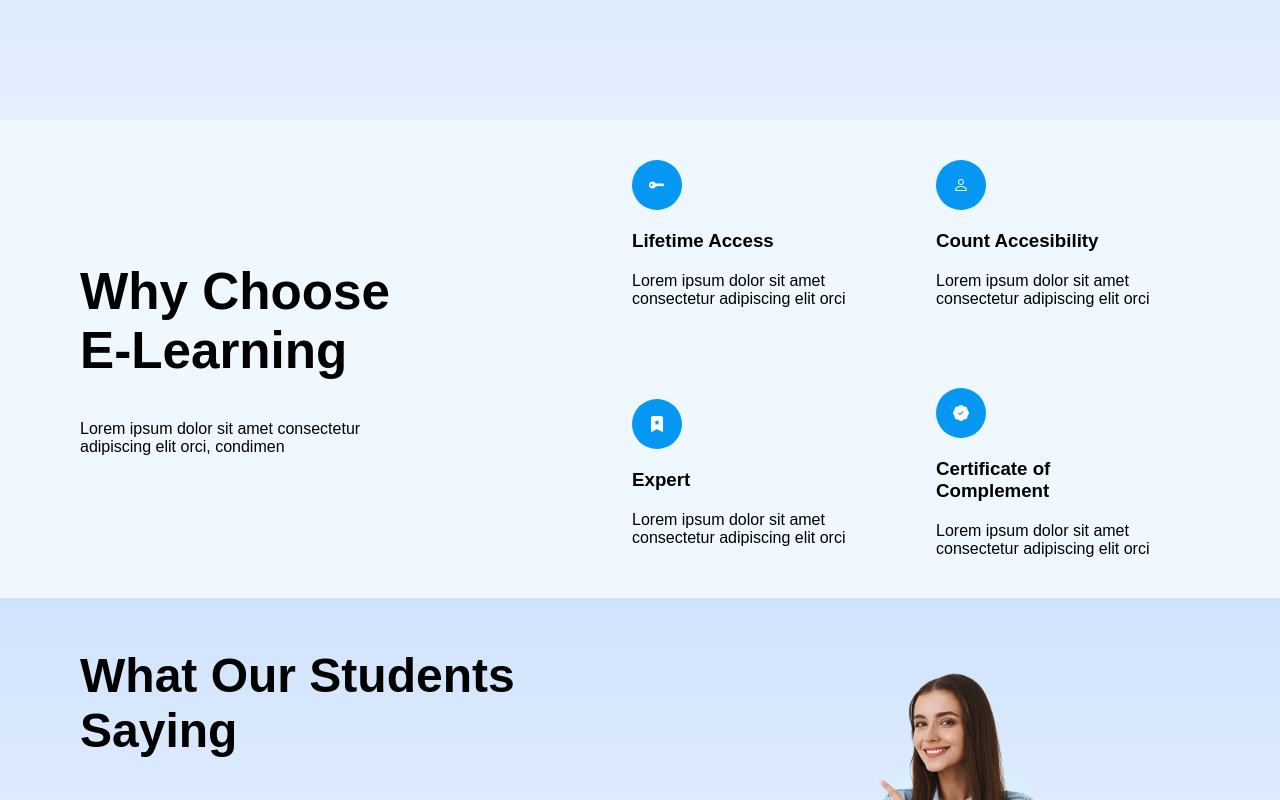
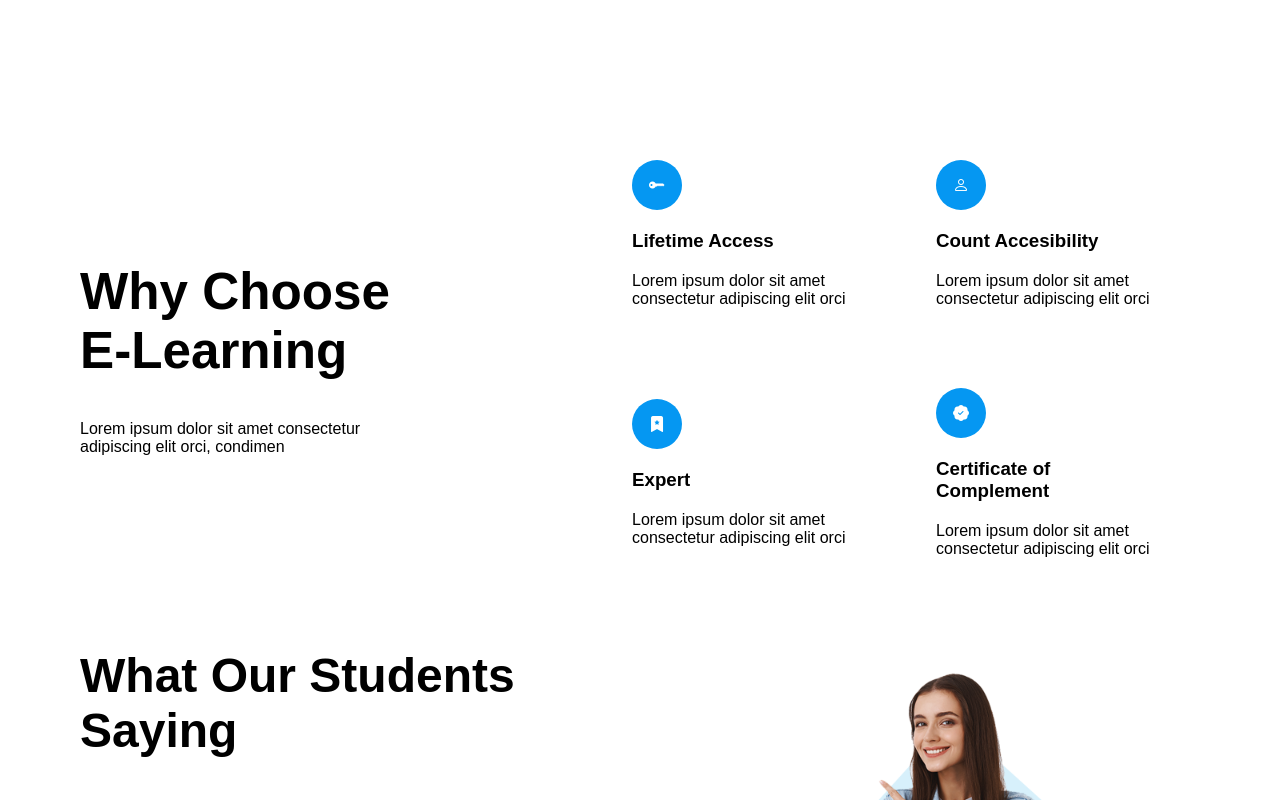
Before and after one commit to oscarcm1/landingpage, a React (Vite) app: page / in a window 1280 px wide. Shown: the part 1080-1880 px from the top of the page. Built offline with nearby package versions, Linux system fonts and the light colour scheme.

Commit message:
background color

```diff
--- a/src/pages/choose/choose.css
+++ b/src/pages/choose/choose.css
@@ -2,7 +2,6 @@
     position: relative;
     width: 100%;
     height: auto;
-    background-color: rgb(191, 191, 196);
     display: flex;
 
 }
@@ -15,7 +14,6 @@
     align-items: center;
     flex-direction: column;
     gap: 40px;
-    background-color: aliceblue;
     padding: 80px;
 }
 .s1 h2{
@@ -30,13 +28,11 @@
     justify-content: center;
     align-items: center;
     flex-wrap: wrap;
-    background-color: aliceblue;
     padding: 0px 80px;
 
 }
 .s2 article{
     width: 50%;
-    background-color: aliceblue;
     padding: 40px;
     display: flex;
     flex-direction: column;
--- a/src/pages/footer/footer.css
+++ b/src/pages/footer/footer.css
@@ -1,7 +1,7 @@
 .footer{
     position: relative;
     width: 100%;
-    height: 400px;
+    height: 500px;
     display: flex;
     justify-content: space-around;
     align-items: center;
--- a/src/pages/menu/menu.css
+++ b/src/pages/menu/menu.css
@@ -10,7 +10,9 @@ body {
     rgba(203, 224, 252, 1) 100%
   );
   width: 100%;
-  height: auto;
+  height: 100vh;
+  background-repeat: no-repeat;
+
 }
 
 nav.menu {
--- a/src/pages/slider/slider.css
+++ b/src/pages/slider/slider.css
@@ -7,7 +7,7 @@
   align-items: center;
   flex-direction: column;
   padding: 0px 80px;
-  background-color: aliceblue;
+
 }
 
 .slider {
```
